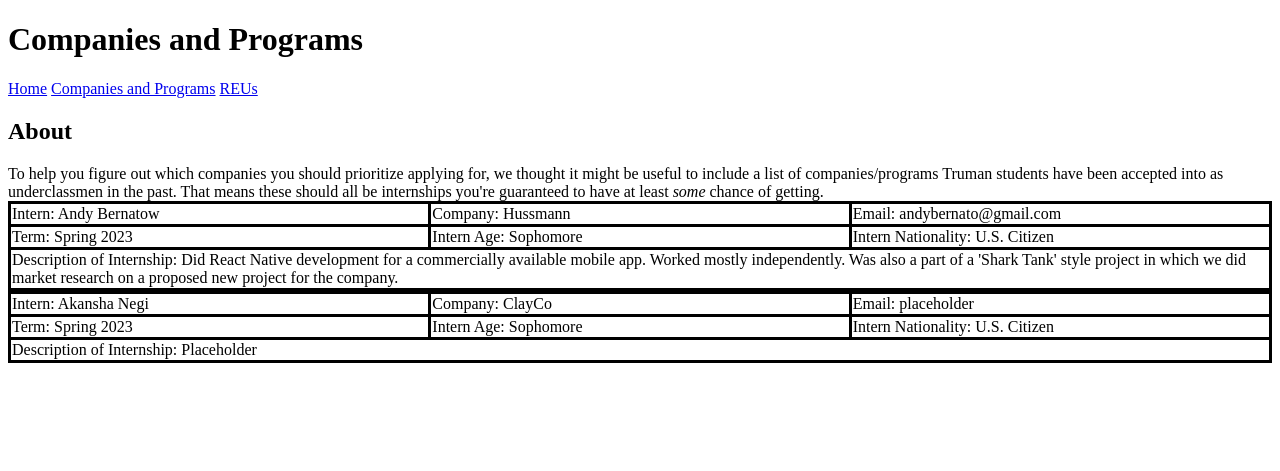
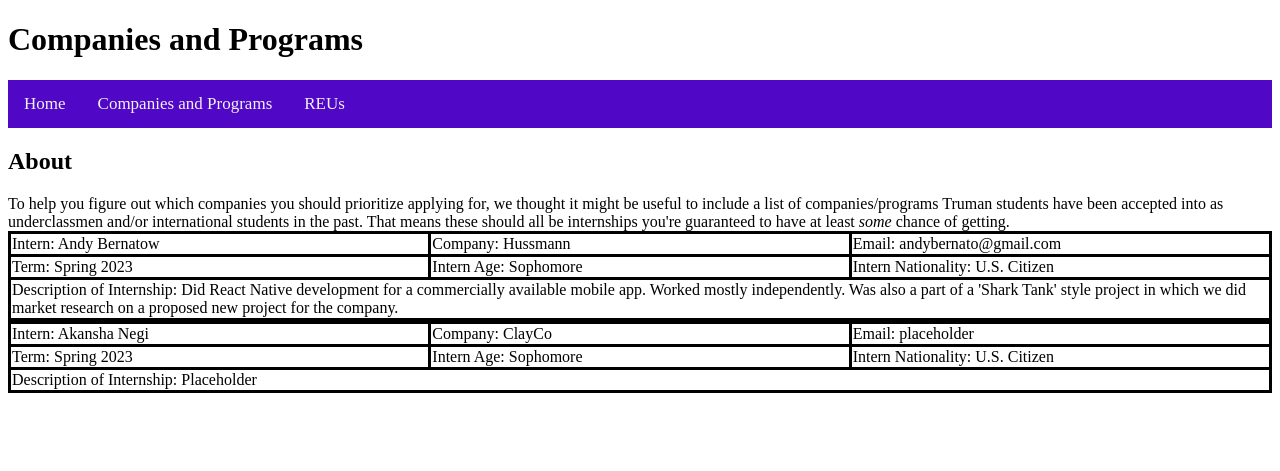
Before and after one commit to aidan-dunne/sweProject, a PHP site: page /pastInternships.php in a window 1280 px wide. Shown: the top 471 px of the page. Run offline with PHP 8.4, Linux system fonts and the light colour scheme.

Commit message:
Basic navbar template

```diff
--- a/index.php
+++ b/index.php
@@ -2,14 +2,16 @@
 <html>
 <head>
 	<meta charset="UTF-8">
-	<link rel="stylesheet" href="styles.css">
+	<style>
+		<?php include 'styles.css' ?>
+	</style>
 	<title>Internship Database - Home</title>
 </head>
 
 <body>
 	<header>
 		<h1>Home</h1>
-		<nav>
+		<nav id="mainNav">
 			<a href="index.php">Home</a>
 			<a href="pastInternships.php">Companies and Programs</a>
 			<a href="REUTab.php">REUs</a>
--- a/pastInternships.php
+++ b/pastInternships.php
@@ -2,7 +2,6 @@
 <html>
 <head>
 	<meta charset="UTF-8">
-	<link rel="stylesheet" href="styles.css">
 	<!-- This might not be wholly necessary but I couldn't figure out how to get the PHP to see the file otherwise -->
 	<style>
 		<?php include 'styles.css' ?>
@@ -13,7 +12,7 @@
 <body>
 	<header>
 		<h1>Companies and Programs</h1>
-		<nav>
+		<nav id="mainNav">
 			<a href="index.php">Home</a>
 			<a href="pastInternships.php">Companies and Programs</a>
 			<a href="REUTab.php">REUs</a>
@@ -26,8 +25,8 @@
 		<h2>About</h2>
 		<section id="homepagemain">
 			To help you figure out which companies you should prioritize applying for, we thought it might be useful to include
-			a list of companies/programs Truman students have been accepted into as underclassmen in the past. That means these
-			should all be internships you're guaranteed to have at least <i>some</i> chance of getting.
+			a list of companies/programs Truman students have been accepted into as underclassmen and/or international students
+			in the past. That means these should all be internships you're guaranteed to have at least <i>some</i> chance of getting.
 		</section>
 		<body>
 		<?php
--- a/styles.css
+++ b/styles.css
@@ -13,10 +13,31 @@ footer {
 
 }
 
-/*For the table on pastInternships*/
+/*For the tables on pastInternships (Might need to be migrated to a separate file at some point)*/
 table, td {
 	width:100%;
 	border:3px solid black;
 	border-collapse: collapse;
 	table-layout: fixed;
 }
+
+/* NavBar */
+#mainNav {
+    overflow:hidden;
+    background-color: #5107C6;
+    max-width:auto; /* This will need to be adjusted based on what we add */
+}
+
+#mainNav a {
+    float: left;
+    color: #f2f2f2;
+    text-align: center;
+    padding: 14px 16px;
+    text-decoration: none;
+    font-size: 17px;
+}
+
+#mainNav a:hover {
+	background-color: white;
+	color: #5107C6;
+}
```
Also changed, not shown: REUTab.php (+5 -2 lines).
